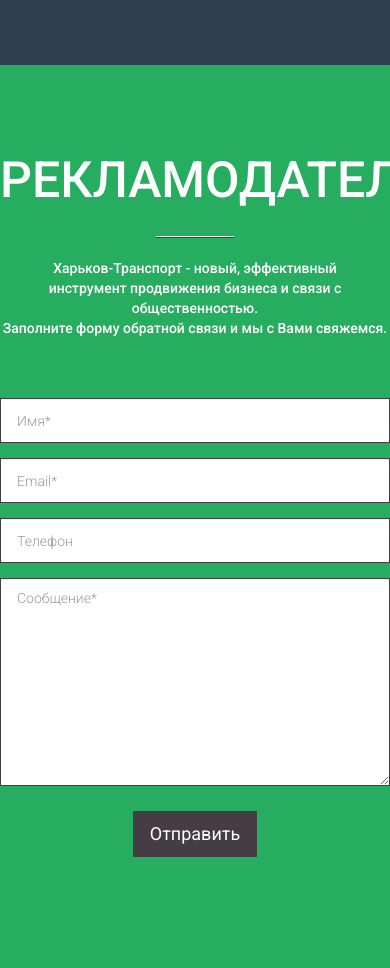
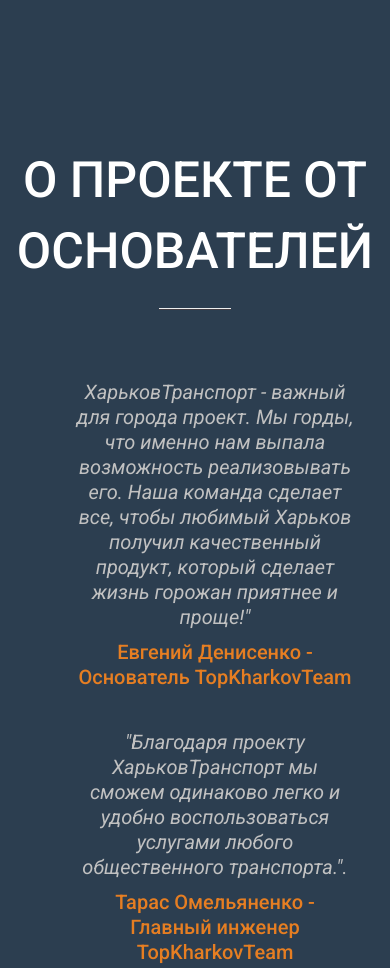
Before and after one commit to sergii-bashlii/test.transport.kh.ua, a plain HTML site: page index.html in a window 390 px wide. Shown: the part 1460-2428 px from the top of the page. Drawn offline with nearby package versions, Linux system fonts and the light colour scheme.

Commit message:
delete rekllama

```diff
--- a/index.html
+++ b/index.html
@@ -93,7 +93,7 @@
                 <li id="logo"><a href="#top-slider"><img src="./img/Logo.png"></a></li>
                 <li><a href="#process">О проекте</a></li>
                 <li><a href="#portfolio">Приложение</a></li>
-                <li><a href="#service"> Рекламодателям</a></li>
+               <!--  <li><a href="#service"> Рекламодателям</a></li> -->
                 <li><a href="#clients">Отзывы</a></li>
                 <!-- <li><a href="#price">Price</a></li>
                 <li><a href="#clients">Clients</a></li>
@@ -449,7 +449,7 @@
 
 <!-- SERVICE -->
 
-<div id="service">
+<!-- <div id="service">
 
   <div class="container">
 
@@ -468,11 +468,10 @@
 
        </div>
 
-    </div>
+    </div> -->
 
       <!-- CONTACT FORM -->
-      <div class="col-lg-6 col-md-6 col-lg-offset-3 col-md-offset-3 form">
-      <!--FORM -->
+     <!--  <div class="col-lg-6 col-md-6 col-lg-offset-3 col-md-offset-3 form">
       <form action="./contact.php" class="form-horizontal" role="form" id="contactForm" method="post" name="contactForm">
 
             <div class="form-group">
@@ -516,7 +515,7 @@
 
      </div>
    </div>
-</div>
+</div> -->
 
 <!-- SERVICE END -->
 
```
Also changed, not shown: img/carousel-bg_1.jpg (deleted), img/carousel-bg_2.jpg (deleted), img/carousel-bg_3.jpg (deleted), img/carousel-bg_4.jpg (deleted), img/carousel-bg_5.jpg (deleted).
